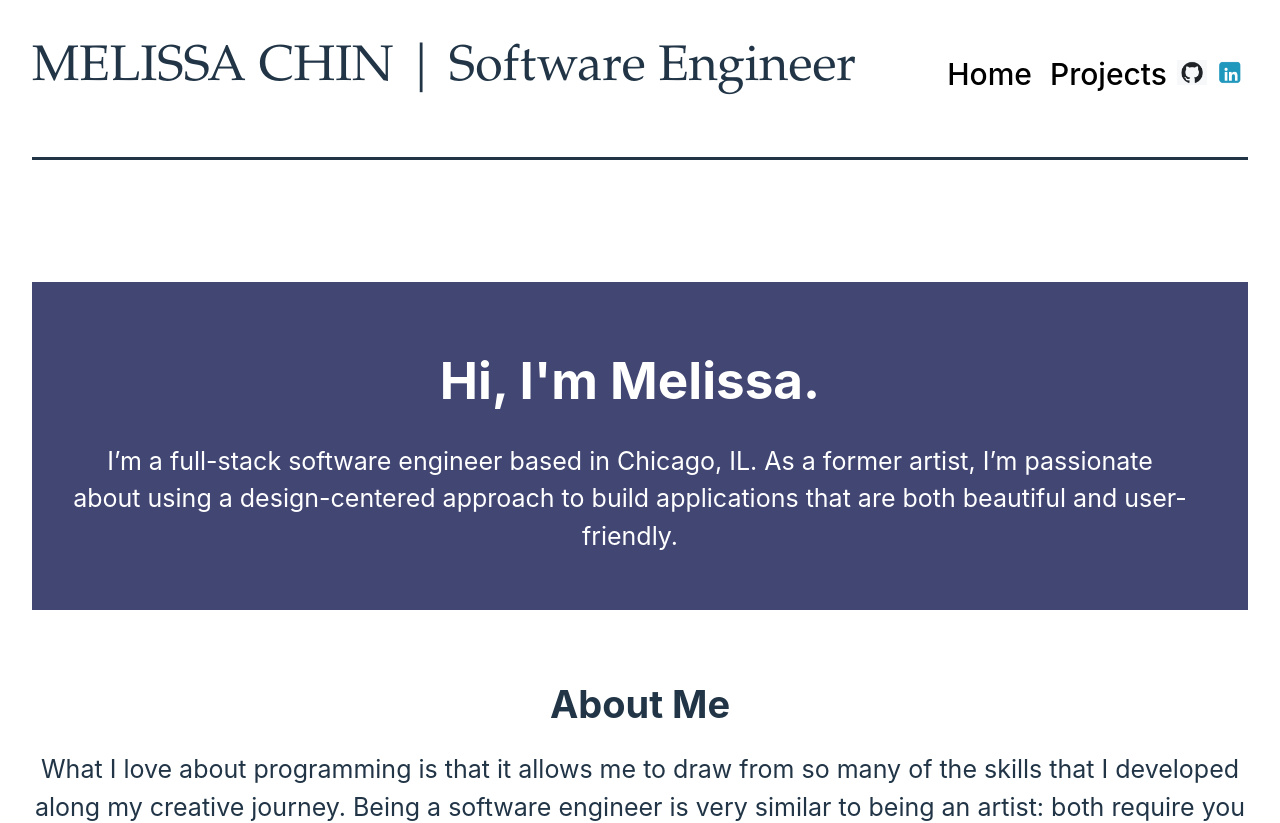
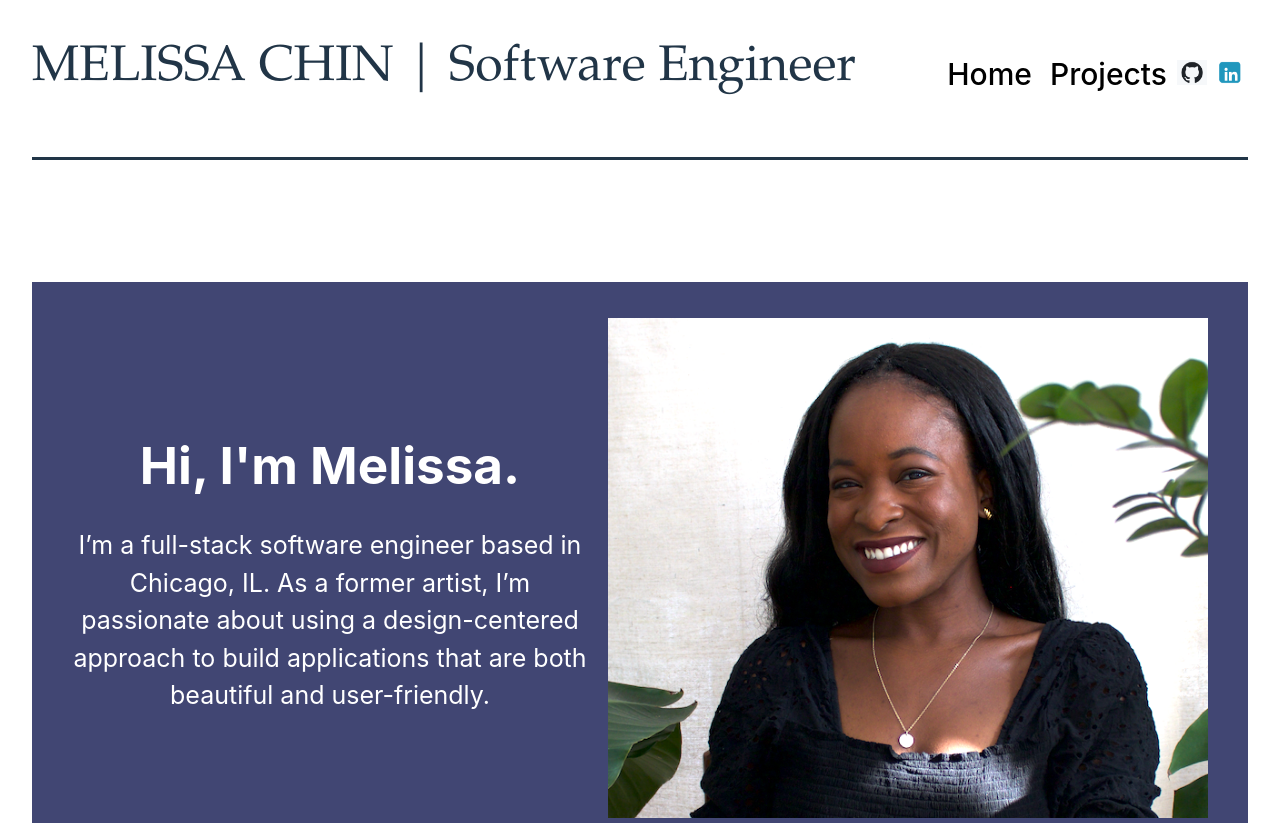
Before and after one commit to mjchin1/PortfolioWebsite, a React (Vite) app in the folder client/: page / in a window 1280 px wide. Shown: the top 823 px of the page. Built offline with nearby package versions, Linux system fonts and the light colour scheme.

Commit message:
deployment troubleshooting

```diff
--- a/client/src/components/Homepage.jsx
+++ b/client/src/components/Homepage.jsx
@@ -1,4 +1,4 @@
-// import headshot from '../assets/headshot.png';
+import headshot from '../assets/headshot.png';
 import gracehopper from '../assets/gracehopper.png';
 import JS from '../assets/JS.png';
 import Postgres from '../assets/Postgres.png';
@@ -28,7 +28,7 @@ export default function Homepage() {
     </p>
     </div>
     <div className="introBlock">
-    {/* <img className="headshot" src={headshot}></img> */}
+    <img className="headshot" src={headshot}></img>
     </div>
 
     </div> <br/> <br/>
```
Also changed, not shown: 1 other file (tests, documents, lock files or other folders).
